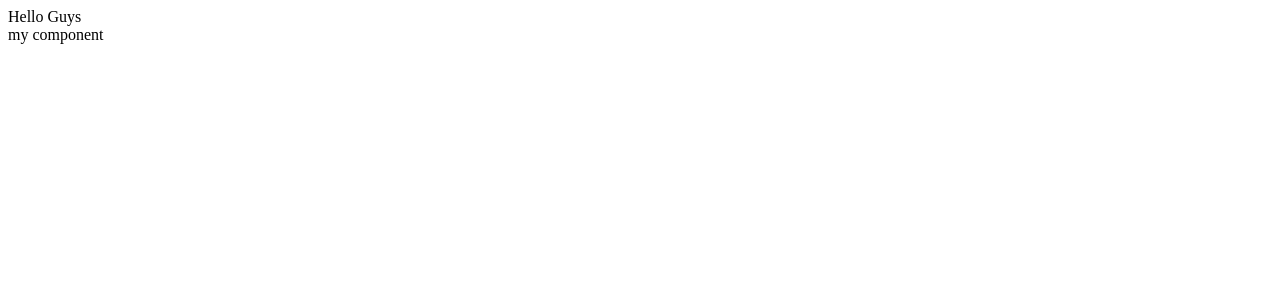
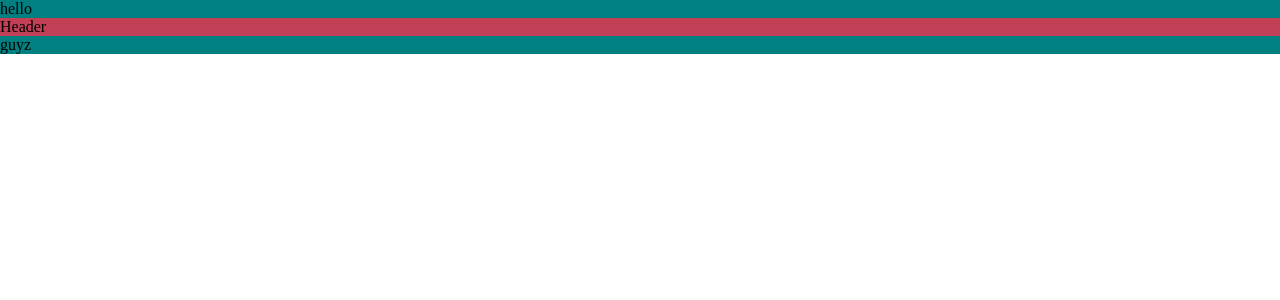
Before and after one commit to Deeksha-Singh1/ReactJs-Practice, a React (Create React App) app in the folder myapp/: page / in a window 1280 px wide. Shown: the top 300 px of the page. Built offline with nearby package versions, Linux system fonts and the light colour scheme.

Commit message:
react js practice

```diff
--- a/myapp/src/App.css
+++ b/myapp/src/App.css
@@ -1,38 +1,4 @@
-.App {
-  text-align: center;
+*{
+  margin: 0%;
+  padding: 20 px;
 }
-
-.App-logo {
-  height: 40vmin;
-  pointer-events: none;
-}
-
-@media (prefers-reduced-motion: no-preference) {
-  .App-logo {
-    animation: App-logo-spin infinite 20s linear;
-  }
-}
-
-.App-header {
-  background-color: #282c34;
-  min-height: 100vh;
-  display: flex;
-  flex-direction: column;
-  align-items: center;
-  justify-content: center;
-  font-size: calc(10px + 2vmin);
-  color: white;
-}
-
-.App-link {
-  color: #61dafb;
-}
-
-@keyframes App-logo-spin {
-  from {
-    transform: rotate(0deg);
-  }
-  to {
-    transform: rotate(360deg);
-  }
-}
--- a/myapp/src/App.js
+++ b/myapp/src/App.js
@@ -1,13 +1,11 @@
 import './App.css';
+import Header from './Components/Header'
 
-function MyComponenet(){
-  return <div> my component</div>
-}
 
 function App() {
   return (
-  <div>Hello Guys
-    <MyComponenet/>
+  <div>
+    hello <Header/> guyz
   </div>
   );
 }
--- /dev/null
+++ b/myapp/src/Components/Header.css
@@ -0,0 +1,7 @@
+nav{
+  background-color: rgb(194, 64, 85);
+}
+
+div{
+  background-color: teal;
+}
--- /dev/null
+++ b/myapp/src/Components/Header.js
@@ -0,0 +1,10 @@
+import React from 'react'
+import './Header.css';
+
+const Header = () => {
+  return (
+   <nav>Header</nav>
+  );
+}
+
+export default Header;
```
